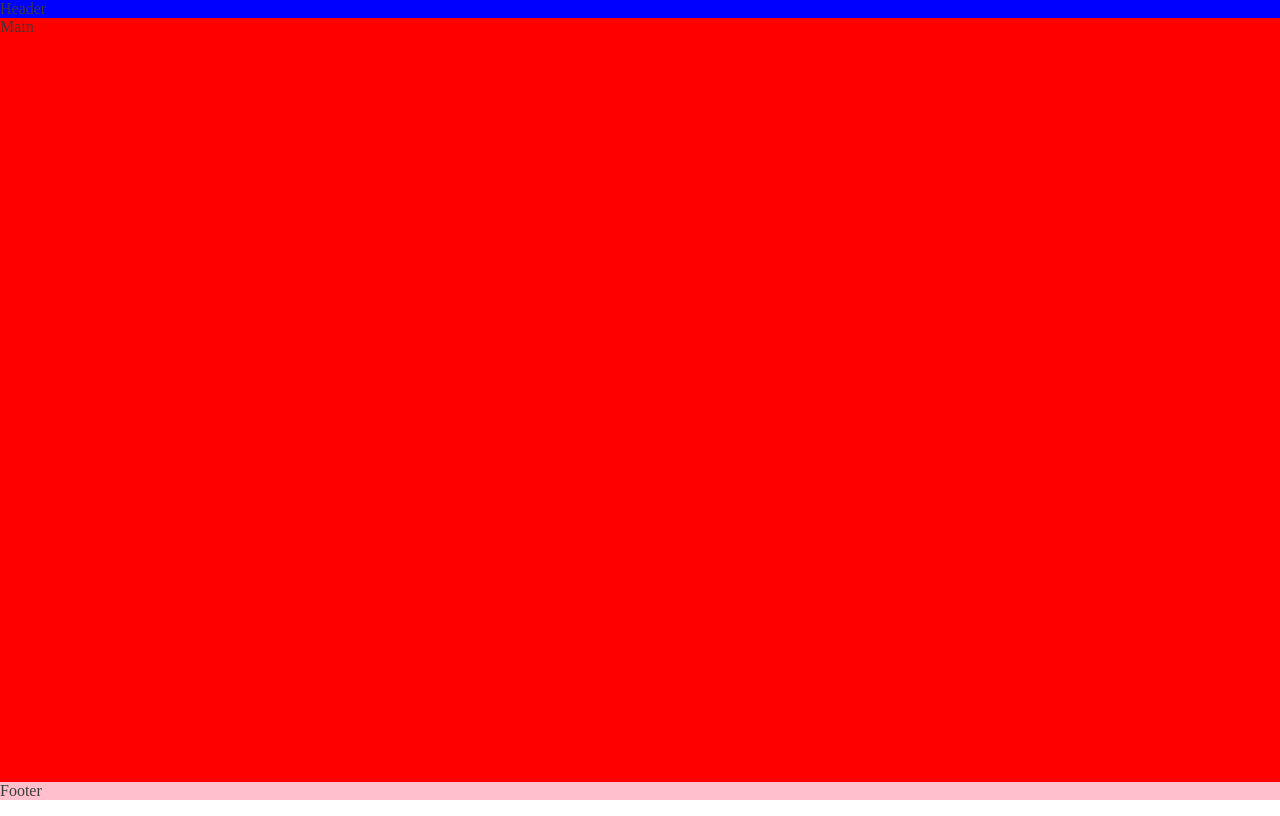
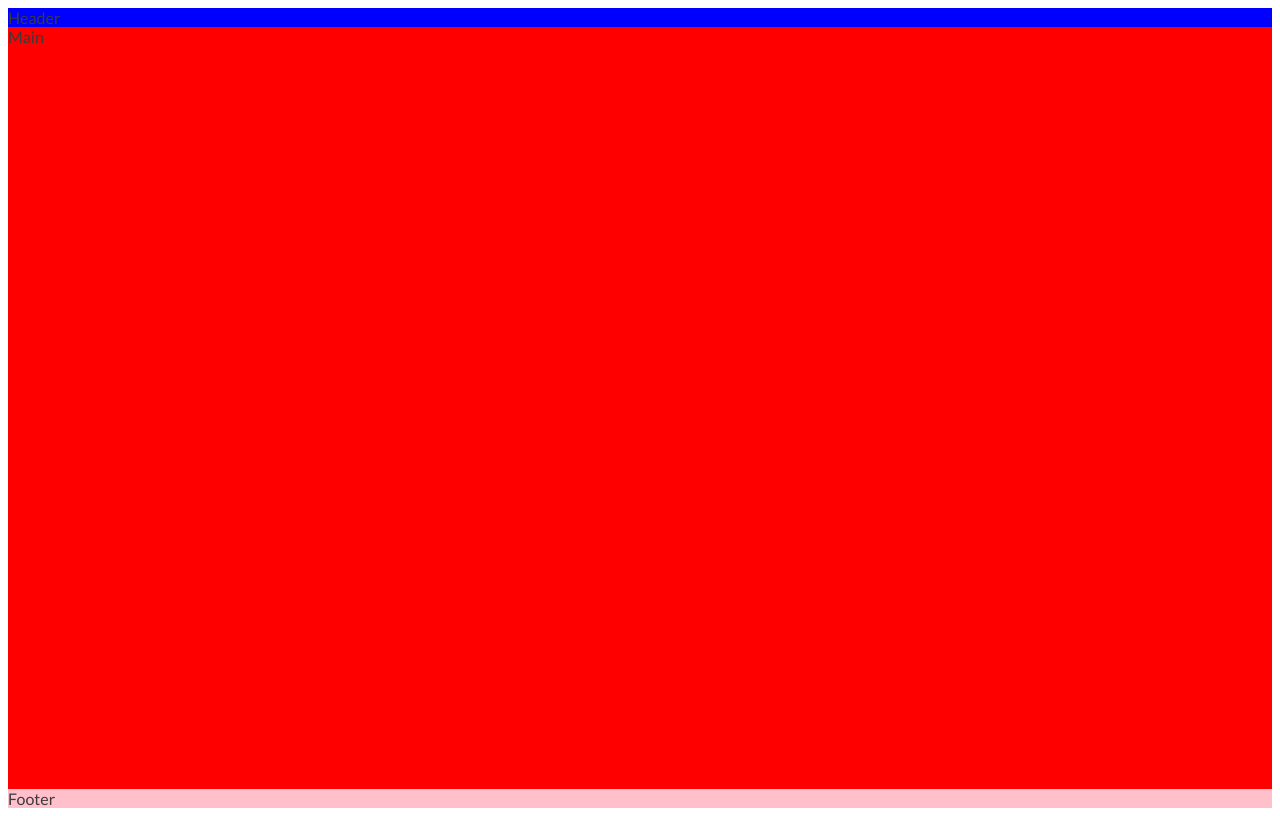
Before and after one commit to MunasheMuk2/Love-running-project, a plain HTML site: page index.html in a window 1280 px wide. Drawn offline with Linux system fonts and the light colour scheme.

Commit message:
Added google font styles and added font family to body

```diff
--- a/assets/css/style.css
+++ b/assets/css/style.css
@@ -1,3 +1,8 @@
+/* Google fonts import */
+
+@import url('https://fonts.googleapis.com/css2?family=Lato:ital,wght@0,100;0,300;0,400;0,700;0,900;1,100;1,300;1,400;1,700;1,900&family=Oswald:wght@200..700&display=swap'); */
+
+
 /* Asterisk wildcard selector to override default styles added by the browser */
 
 * {
@@ -16,6 +21,7 @@ body {
 
     /* Generic project styles */
     color: #3a3a3a;
+    font-family: 'Lato', sans-serif;
 
 }
 
@@ -23,16 +29,16 @@ body {
 /* Header */
 
 header {
-  background-color: blue;
+    background-color: blue;
 }
 
 /* Main */
 main {
 
-background-color: red;
+    background-color: red;
 
-/* Make main element take up any surplus space to push footer down */
-flex: 1 0 auto;
+    /* Make main element take up any surplus space to push footer down */
+    flex: 1 0 auto;
 }
 
 /* Footer */
```
